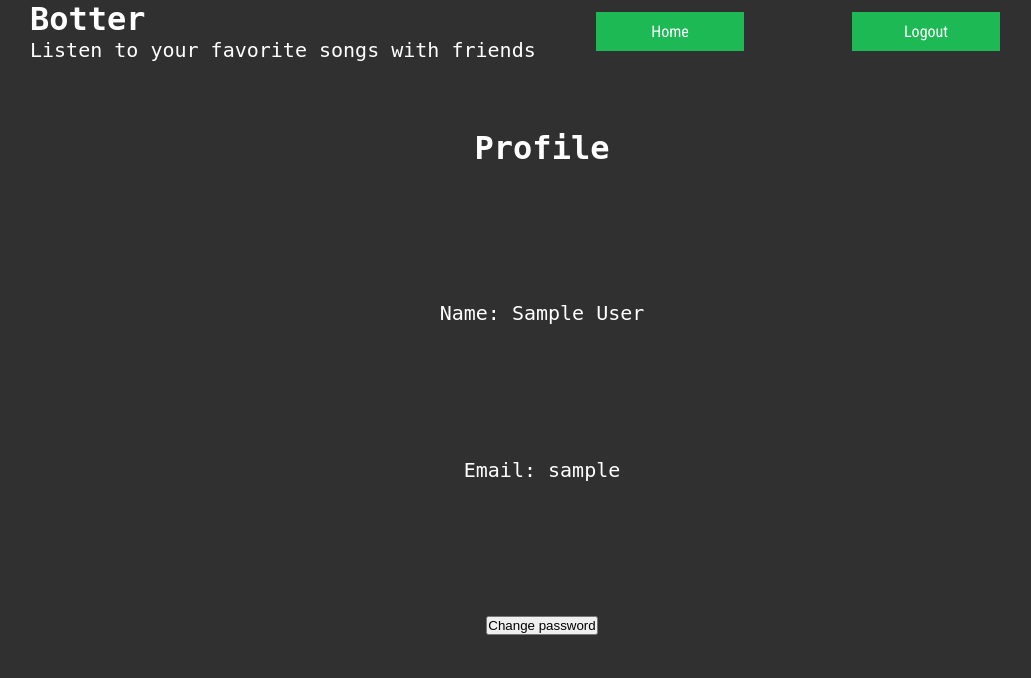
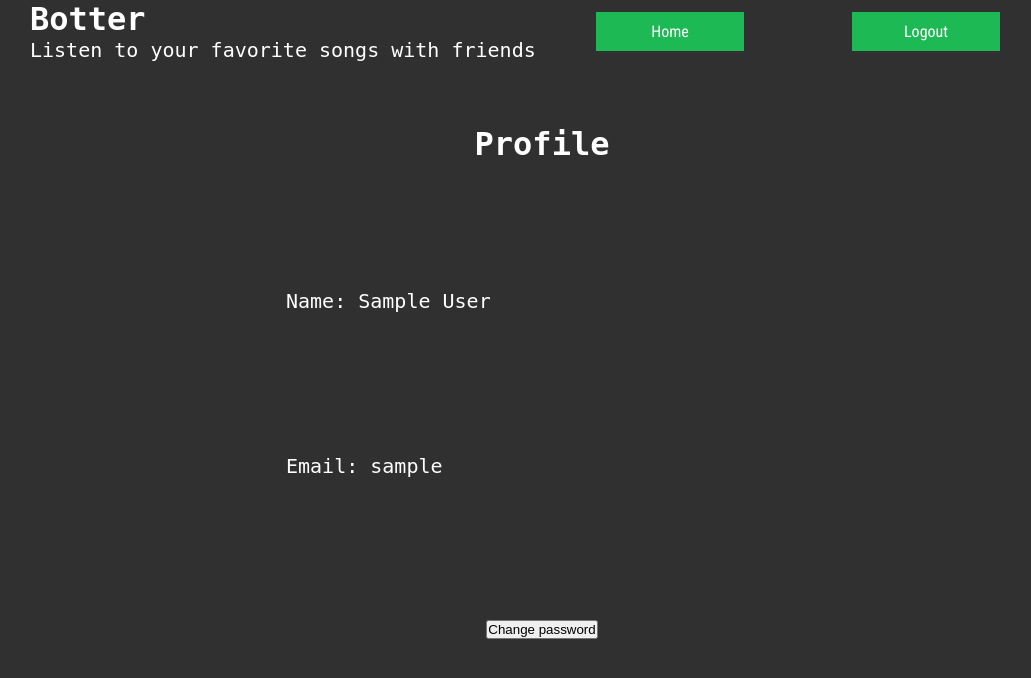
Before and after one commit to cold-magma/listeningspaces, a Flask app: page /profile in a window 1280 px wide. Shown: the top 678 px of the page, without its empty margins (98-1129 px from the left). Run offline with Flask 2, Linux system fonts and the light colour scheme; the visitor is signed in with stand-in values (Sample User, id 1); data comes from the database, SQL or seed files in the repository; some web fonts are replaced.

Commit message:
profile styles

```diff
--- a/botter/static/dash.css
+++ b/botter/static/dash.css
@@ -151,3 +151,11 @@ form{
 	font-family: 'Roboto Condensed', monospace;
 	font-size: 14px;
 }
+.user_data{
+	width: 50%;
+	height: 5vh;
+	text-align: left;
+}
+.change_pass{
+	height: 30vh;
+}
--- a/botter/templates/dash.html
+++ b/botter/templates/dash.html
@@ -39,7 +39,7 @@
 			<br>
 			This service requires access to your spotify account to play music.
 		</div>
-		<a class="links" id="connect_link" href='https://accounts.spotify.com/authorize?client_id={{ client_id }}&scope={{ scope }}&response_type=code&redirect_uri=https://listenbotter.herokuapp.com/auth/'>Connect Spotify</a>
+		<a class="links" id="connect_link" href='https://accounts.spotify.com/authorize?client_id={{ client_id }}&scope={{ scope }}&response_type=code&redirect_uri=http://localhost:5000/auth/'>Connect Spotify</a>
 	</div>
 	{% endif %}
 </body>
--- a/botter/templates/profile.html
+++ b/botter/templates/profile.html
@@ -22,14 +22,14 @@
 	</nav>
 	<div id="content">
 		<div id="head"><h1>Profile</h1></div>
-		<div><p>Name:	{{ name }}</p></div>
-		<div><p>Email:	{{ email }}</p></div>
+		<div class="user_data"><p>Name:	{{ name }}</p></div>
+		<div class="user_data"><p>Email:	{{ email }}</p></div>
 		<button id="change">Change password</button>
 	</div>
 	<script type="text/javascript">
 		$(document).ready(function() {
 			$("#change").on('click', function(){
-				$('#pop').append('<div class="popup"><form action="" method="POST"><input type="password" name="old_pass"><input type="password" name="new_pass"><input type="password" name="r_new_pass"><input type="submit" name="submit" value="Change Password"></form>{% if error %}<p>{{ error }}</p>{% endif %}</div>')
+				$('#pop').append('<div class="popup"><form class="change_pass" action="" method="POST"><input class="data" type="password" name="old_pass"><input class="data" type="password" name="new_pass"><input class="data" type="password" name="r_new_pass"><input class="submit" type="submit" name="submit" value="Change Password"></form>{% if error %}<p>{{ error }}</p>{% endif %}</div>')
 			});
 		});
 	</script>
```
Also changed, not shown: botter/static/rooms.css (+9 -0 lines).
